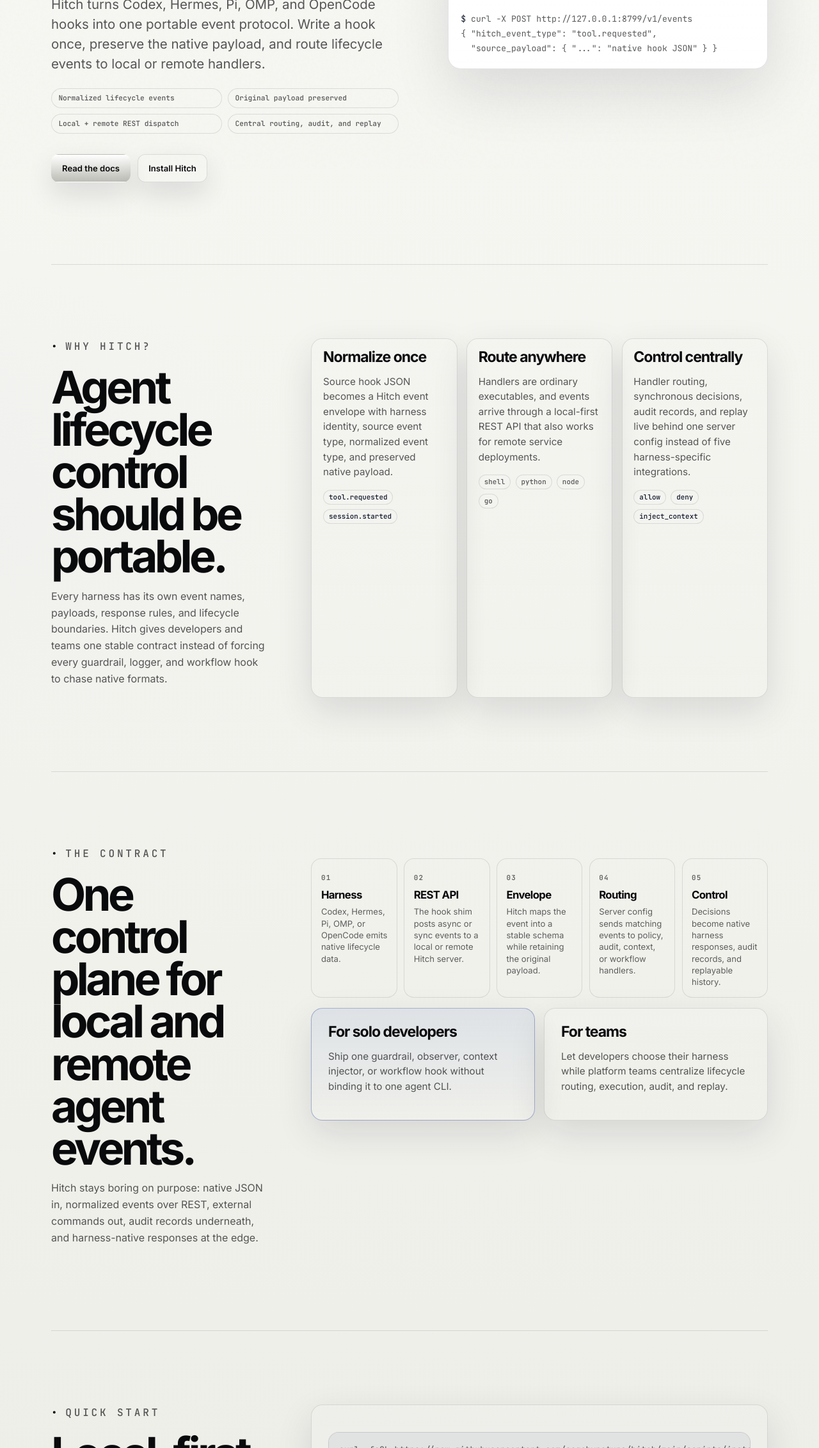
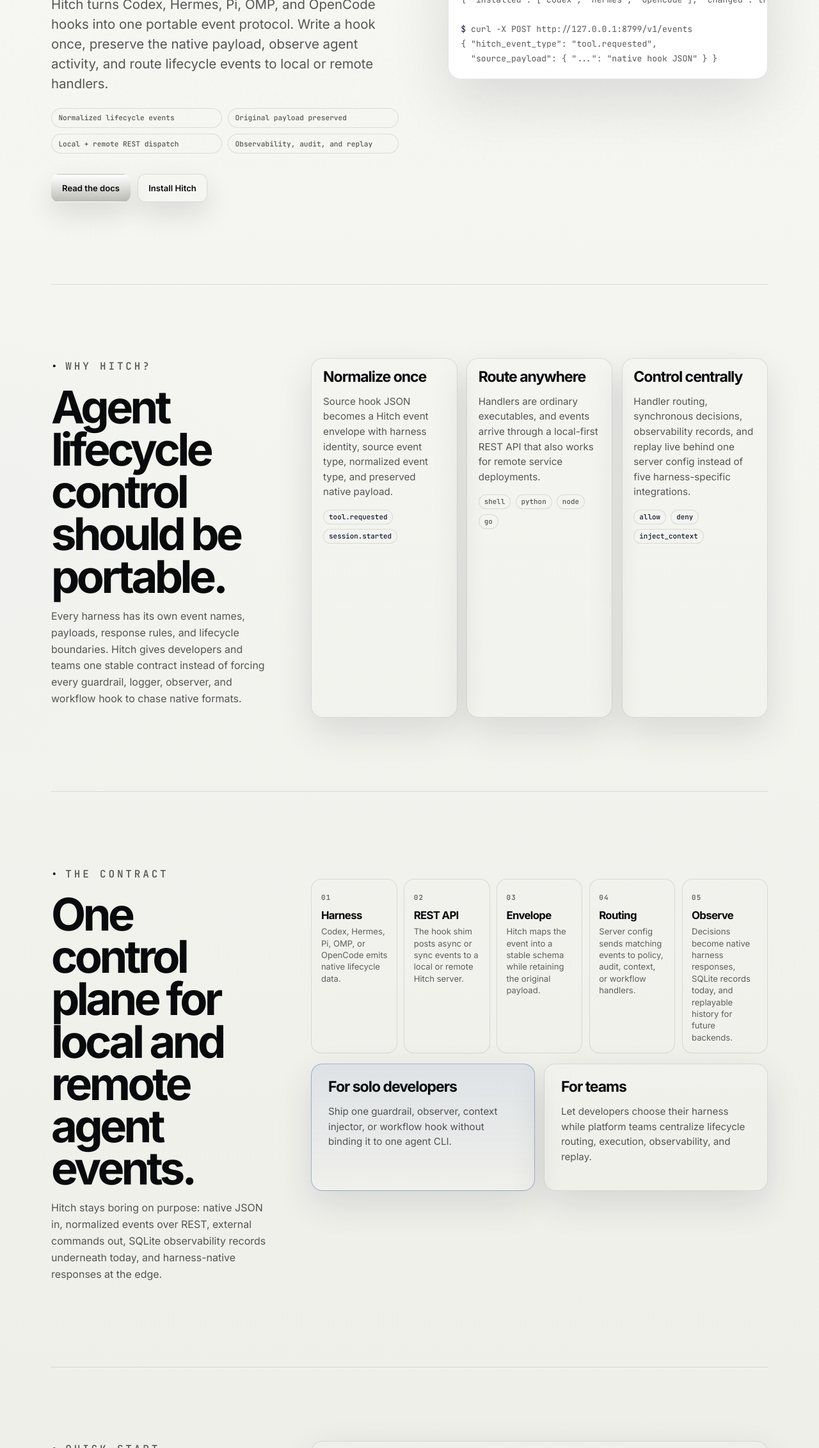
Before and after one commit to sagebynature/hitch, a plain HTML site: page docs/index.html in a window 1280 px wide. Shown: the part 536-2800 px from the top of the page at 64% size. Drawn offline with Linux system fonts and the light colour scheme.

Commit message:
docs: reposition hitch as agent event layer

```diff
--- a/docs/index.html
+++ b/docs/index.html
@@ -4,7 +4,7 @@
     <meta charset="utf-8" />
     <meta name="viewport" content="width=device-width, initial-scale=1" />
     <title>Hitch — one event layer for every agent harness</title>
-    <meta name="description" content="Hitch is the universal event layer for Codex, Hermes, Pi, OMP, and OpenCode. Normalize lifecycle events, preserve native payloads, and route hooks locally or remotely." />
+    <meta name="description" content="Hitch is the universal event and observability layer for Codex, Hermes, Pi, OMP, and OpenCode. Normalize lifecycle events, preserve native payloads, and route hooks locally or remotely." />
     <meta property="og:title" content="Hitch" />
     <meta property="og:description" content="Write hooks once, run them across harnesses, and route lifecycle events through one local-first, remote-ready REST API." />
     <meta property="og:type" content="website" />
@@ -42,12 +42,12 @@
         <div>
           <p class="eyebrow">Universal agent event layer</p>
           <h1 id="hero-title">Control every agent lifecycle.</h1>
-          <p class="lede">Hitch turns Codex, Hermes, Pi, OMP, and OpenCode hooks into one portable event protocol. Write a hook once, preserve the native payload, and route lifecycle events to local or remote handlers.</p>
+          <p class="lede">Hitch turns Codex, Hermes, Pi, OMP, and OpenCode hooks into one portable event protocol. Write a hook once, preserve the native payload, observe agent activity, and route lifecycle events to local or remote handlers.</p>
           <div class="proof-grid" aria-label="Hitch product capabilities">
             <span>Normalized lifecycle events</span>
             <span>Original payload preserved</span>
             <span>Local + remote REST dispatch</span>
-            <span>Central routing, audit, and replay</span>
+            <span>Observability, audit, and replay</span>
           </div>
           <div class="hero-actions">
             <a class="button primary" href="docs/latest/">Read the docs</a>
@@ -57,7 +57,7 @@
         <aside class="terminal-card" aria-label="Hitch event layer example">
           <div class="terminal-top"><span>event layer</span><span>REST :8799</span></div>
           <pre class="terminal-body"><code><span class="prompt">$</span> hitch serve
-<span class="comment"># central routing, execution, audit, replay</span>
+<span class="comment"># routing, execution, observability, replay</span>
 
 <span class="prompt">$</span> hitch-client install --all
 { "installed": ["codex", "hermes", "opencode"], "changed": true }
@@ -73,7 +73,7 @@
           <div class="section-intro">
             <p class="label">Why Hitch?</p>
             <h2 id="why-title">Agent lifecycle control should be portable.</h2>
-            <p>Every harness has its own event names, payloads, response rules, and lifecycle boundaries. Hitch gives developers and teams one stable contract instead of forcing every guardrail, logger, and workflow hook to chase native formats.</p>
+            <p>Every harness has its own event names, payloads, response rules, and lifecycle boundaries. Hitch gives developers and teams one stable contract instead of forcing every guardrail, logger, observer, and workflow hook to chase native formats.</p>
           </div>
           <div class="card-grid">
             <article class="card">
@@ -88,7 +88,7 @@
             </article>
             <article class="card">
               <h3>Control centrally</h3>
-              <p>Handler routing, synchronous decisions, audit records, and replay live behind one server config instead of five harness-specific integrations.</p>
+              <p>Handler routing, synchronous decisions, observability records, and replay live behind one server config instead of five harness-specific integrations.</p>
               <div class="pill-row"><span class="pill"><code>allow</code></span><span class="pill"><code>deny</code></span><span class="pill"><code>inject_context</code></span></div>
             </article>
           </div>
@@ -100,7 +100,7 @@
           <div class="section-intro">
             <p class="label">The contract</p>
             <h2 id="flow-title">One control plane for local and remote agent events.</h2>
-            <p>Hitch stays boring on purpose: native JSON in, normalized events over REST, external commands out, audit records underneath, and harness-native responses at the edge.</p>
+            <p>Hitch stays boring on purpose: native JSON in, normalized events over REST, external commands out, SQLite observability records underneath today, and harness-native responses at the edge.</p>
           </div>
           <div>
             <div class="flow" aria-label="Hitch event flow">
@@ -108,7 +108,7 @@
               <div class="flow-step"><span>02</span><strong>REST API</strong><p>The hook shim posts async or sync events to a local or remote Hitch server.</p></div>
               <div class="flow-step"><span>03</span><strong>Envelope</strong><p>Hitch maps the event into a stable schema while retaining the original payload.</p></div>
               <div class="flow-step"><span>04</span><strong>Routing</strong><p>Server config sends matching events to policy, audit, context, or workflow handlers.</p></div>
-              <div class="flow-step"><span>05</span><strong>Control</strong><p>Decisions become native harness responses, audit records, and replayable history.</p></div>
+              <div class="flow-step"><span>05</span><strong>Observe</strong><p>Decisions become native harness responses, SQLite records today, and replayable history for future backends.</p></div>
             </div>
             <div class="split" style="margin-top: 1rem">
               <article class="callout accent">
@@ -117,7 +117,7 @@
               </article>
               <article class="callout">
                 <h3>For teams</h3>
-                <p>Let developers choose their harness while platform teams centralize lifecycle routing, execution, audit, and replay.</p>
+                <p>Let developers choose their harness while platform teams centralize lifecycle routing, execution, observability, and replay.</p>
               </article>
             </div>
           </div>
@@ -129,7 +129,7 @@
           <div class="section-intro">
             <p class="label">Quick start</p>
             <h2 id="quickstart-title">Local-first. Remote-ready.</h2>
-            <p>Run Hitch as a local daemon for your own agents, or point hook shims at a shared Hitch service for team-wide lifecycle routing. The same handler protocol works in both modes.</p><p>The source installer seeds Hitch config with <code>hitch config init</code> and adds missing managed default sections to existing valid config. <code>hitch-client install</code> installs managed hooks and extensions for supported harnesses.</p>
+            <p>Run Hitch as a local daemon for your own agents, or point hook shims at a shared Hitch service for team-wide lifecycle routing and observability. The same handler protocol works in both modes.</p><p>Hitch stores events in SQLite today for inspection and replay. Additional storage and observability backends are planned as the event contract matures.</p><p>The source installer seeds Hitch config with <code>hitch config init</code> and adds missing managed default sections to existing valid config. <code>hitch-client install</code> installs managed hooks and extensions for supported harnesses.</p>
           </div>
           <div class="callout">
             <pre class="code-block"><code>curl -fsSL https://raw.githubusercontent.com/sagebynature/hitch/main/scripts/install.sh | sh
@@ -166,7 +166,7 @@
     </main>
 
     <footer class="footer">
-      <span>Hitch is the universal event layer for agent harnesses.</span>
+      <span>Hitch is the universal event and observability layer for agent harnesses.</span>
       <span> · </span>
       <a href="docs/latest/">Docs</a>
       <span> · </span>
```
Also changed, not shown: docs/docs/latest/index.html (+3 -3 lines), README.md.
